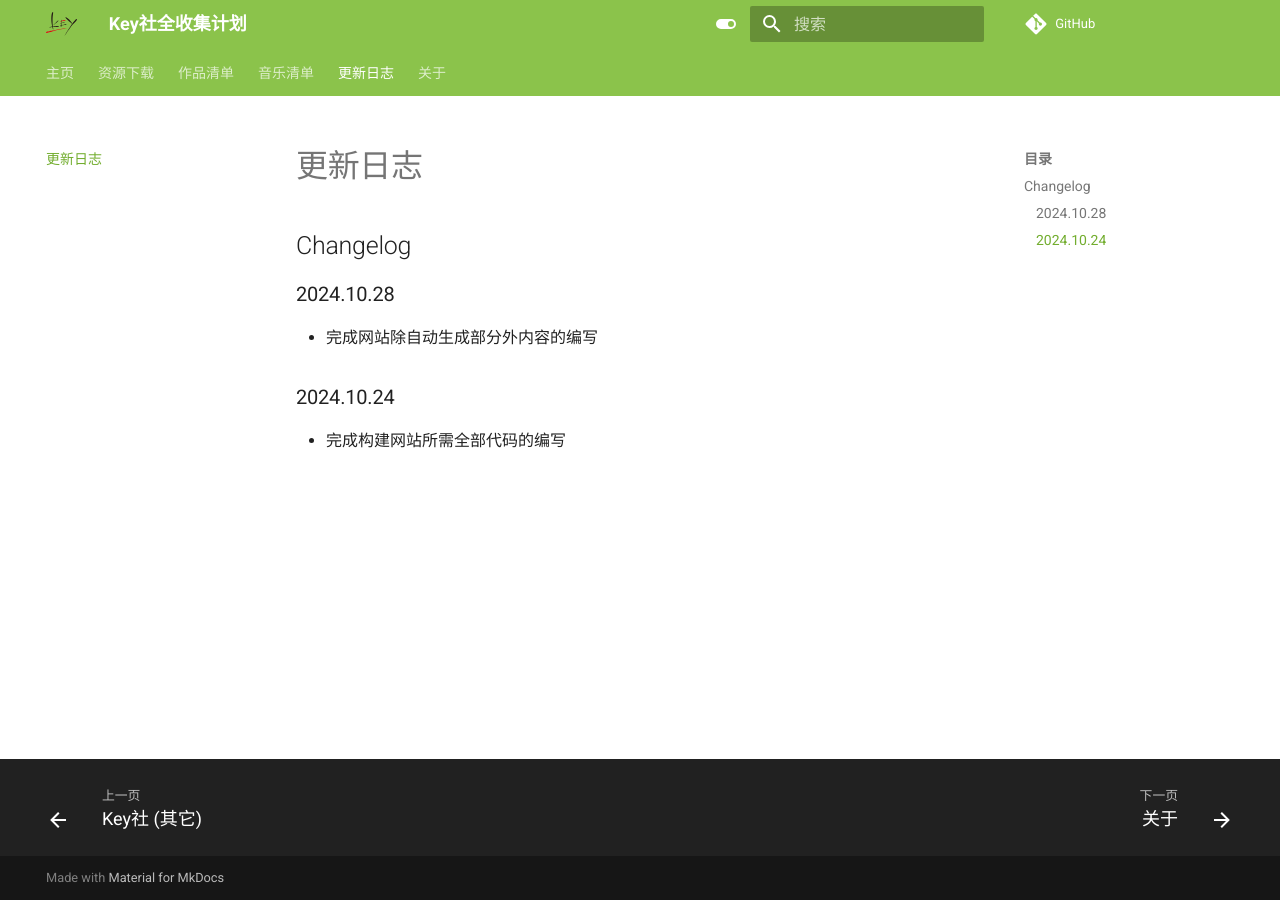
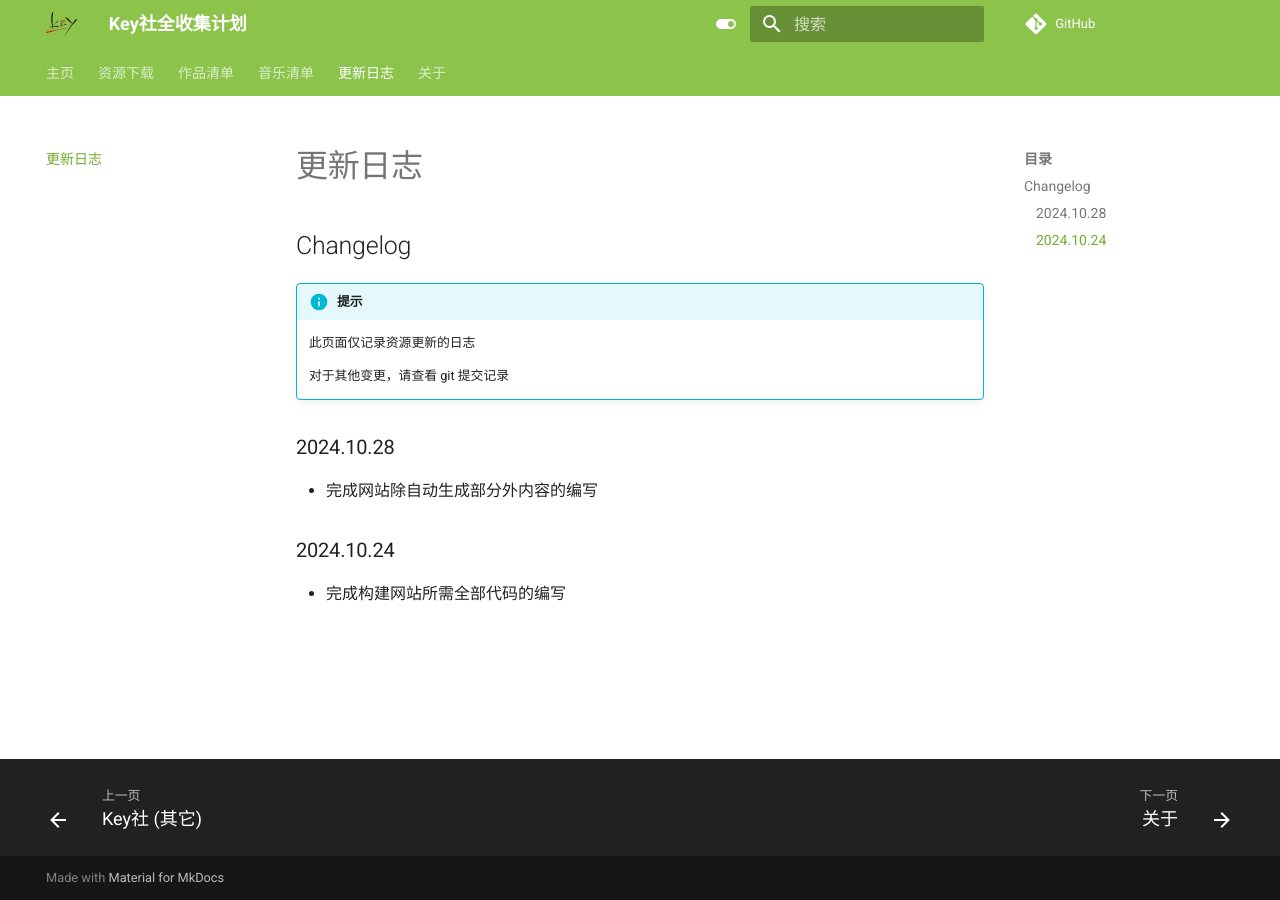
Before and after one commit to yhdsl/Key-Collection, an MkDocs documentation site: the page built from docs/changelog.md, in a window 1280 px wide. Built offline with MkDocs 1.6.1 and Material for MkDocs 9.7.7, drawn with Linux system fonts in a browser that asks for light colours; comment, search, counter and statistics services are not loaded.

Commit message:
更新 CHANGELOG 内容

```diff
--- a/docs/changelog.md
+++ b/docs/changelog.md
@@ -1,5 +1,11 @@
 [](){#change-log}
 ## Changelog
+
+!!! info "提示"
+
+    此页面仅记录资源更新的日志
+
+    对于其他变更，请查看 git 提交记录
 
 ### 2024.10.28
 
```
Also changed, not shown: CHANGELOG.md (+6 -0 lines).
